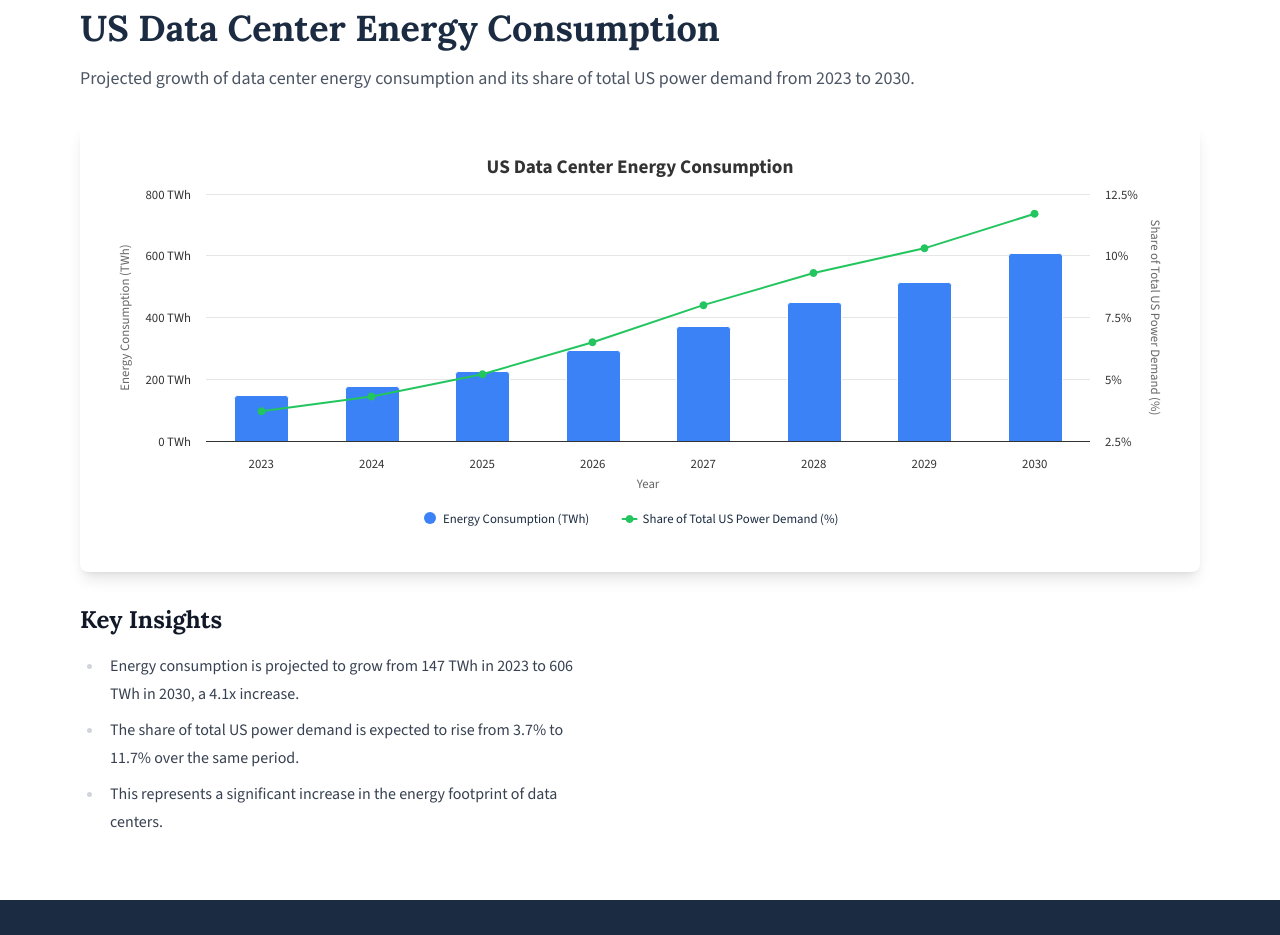
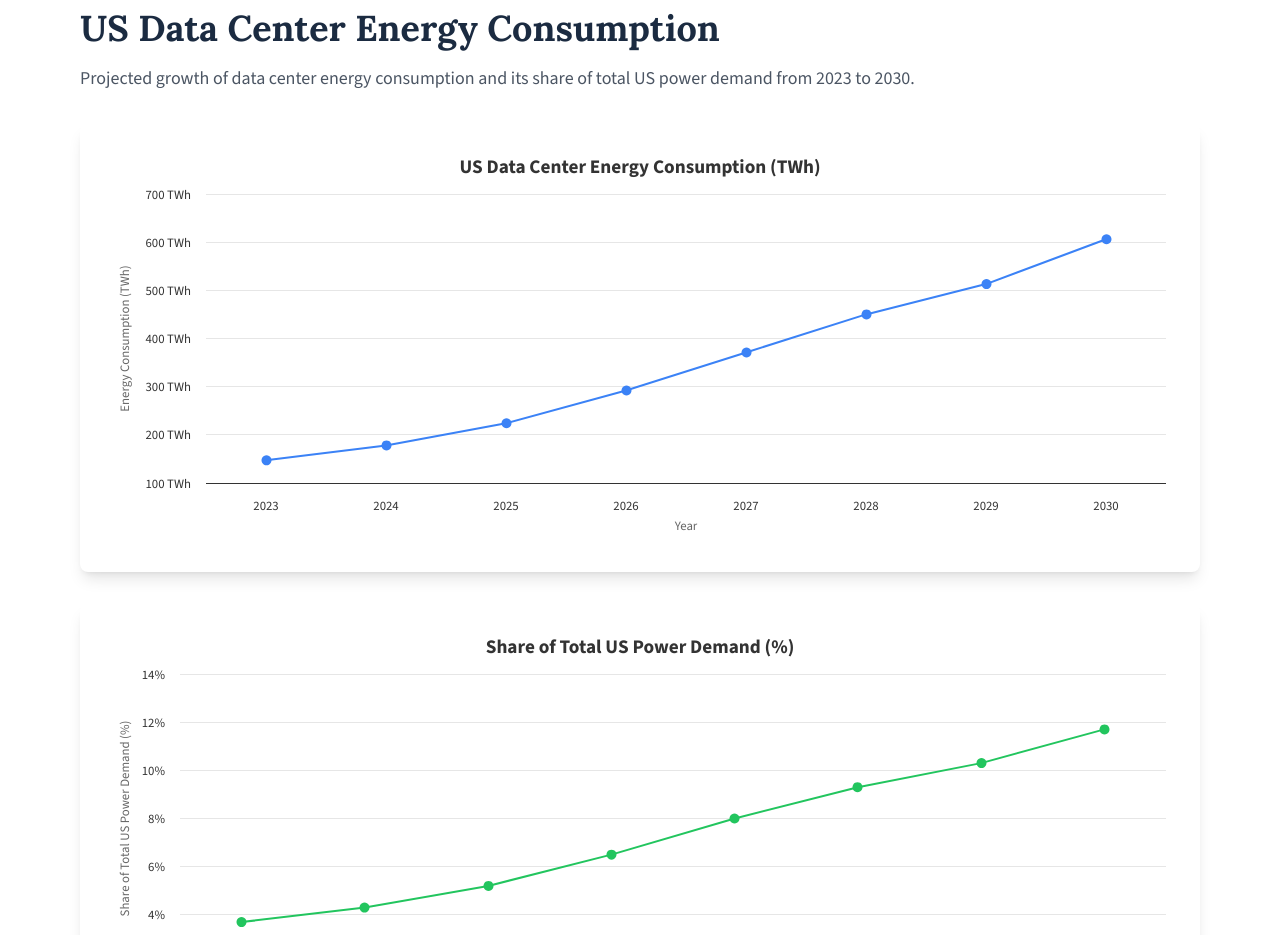
Before and after one commit to Reel48/braydenpelt.com, a Next.js app: page /data-viz/data-center-energy in a window 1280 px wide. Shown: the part 120-1055 px from the top of the page. Built offline with nearby package versions, Linux system fonts and the light colour scheme.

Commit message:
Split data center energy chart into two separate line graphs and add McKinsey source citation

```diff
--- a/app/data-viz/data-center-energy/page.tsx
+++ b/app/data-viz/data-center-energy/page.tsx
@@ -13,12 +13,12 @@ export default function DataCenterEnergyPage() {
   const energyConsumption = [147, 178, 224, 292, 371, 450, 513, 606] // TWh
   const shareOfTotal = [3.7, 4.3, 5.2, 6.5, 8.0, 9.3, 10.3, 11.7] // Percentage
 
-  const options: Highcharts.Options = {
+  const energyOptions: Highcharts.Options = {
     chart: {
-      type: 'column',
+      type: 'line',
     },
     title: {
-      text: 'US Data Center Energy Consumption',
+      text: 'US Data Center Energy Consumption (TWh)',
     },
     xAxis: {
       categories: years.map(String),
@@ -26,8 +26,7 @@ export default function DataCenterEnergyPage() {
         text: 'Year',
       },
     },
-    yAxis: [
-      {
+    yAxis: {
       title: {
         text: 'Energy Consumption (TWh)',
       },
@@ -35,51 +34,68 @@ export default function DataCenterEnergyPage() {
         format: '{value} TWh',
       },
     },
+    tooltip: {
+      formatter: function (this: any): string {
+        return `<b>${this.x}</b><br/>Energy Consumption: <b>${this.y} TWh</b>`
+      },
+    },
+    series: [
       {
+        name: 'Energy Consumption (TWh)',
+        type: 'line',
+        data: energyConsumption,
+        color: '#3b82f6', // blue-500
+        marker: {
+          enabled: true,
+          radius: 5,
+        },
+      },
+    ],
+    legend: {
+      enabled: false,
+    },
+  }
+
+  const shareOptions: Highcharts.Options = {
+    chart: {
+      type: 'line',
+    },
+    title: {
+      text: 'Share of Total US Power Demand (%)',
+    },
+    xAxis: {
+      categories: years.map(String),
+      title: {
+        text: 'Year',
+      },
+    },
+    yAxis: {
       title: {
         text: 'Share of Total US Power Demand (%)',
       },
       labels: {
         format: '{value}%',
       },
-        opposite: true,
     },
-    ],
     tooltip: {
-      shared: true,
       formatter: function (this: any): string {
-        const point = this.points?.[0]
-        const point2 = this.points?.[1]
-        if (!point || !point2) return ''
-        return `
-          <b>${point.category}</b><br/>
-          Energy Consumption: <b>${point.y} TWh</b><br/>
-          Share of Total: <b>${point2.y}%</b>
-        `
+        return `<b>${this.x}</b><br/>Share of Total: <b>${this.y}%</b>`
       },
     },
     series: [
-      {
-        name: 'Energy Consumption (TWh)',
-        type: 'column',
-        data: energyConsumption,
-        color: '#3b82f6', // blue-500
-        yAxis: 0,
-      },
       {
         name: 'Share of Total US Power Demand (%)',
         type: 'line',
         data: shareOfTotal,
         color: '#22c55e', // green-500
-        yAxis: 1,
         marker: {
           enabled: true,
-          radius: 4,
+          radius: 5,
         },
       },
     ],
     legend: {
-      enabled: true,
+      enabled: false,
     },
   }
 
@@ -90,8 +106,20 @@ export default function DataCenterEnergyPage() {
         Projected growth of data center energy consumption and its share of total US power demand from 2023 to 2030.
       </p>
 
-      <div className="bg-white dark:bg-gray-800 p-6 rounded-lg shadow-lg mb-8">
-        <HighchartsChart options={options} />
+      <div className="space-y-8 mb-8">
+        <div className="bg-white dark:bg-gray-800 p-6 rounded-lg shadow-lg">
+          <HighchartsChart options={energyOptions} />
+        </div>
+
+        <div className="bg-white dark:bg-gray-800 p-6 rounded-lg shadow-lg">
+          <HighchartsChart options={shareOptions} />
+        </div>
+      </div>
+
+      <div className="mb-8 p-4 bg-gray-50 dark:bg-gray-900 rounded-lg border border-gray-200 dark:border-gray-700">
+        <p className="text-sm text-gray-600 dark:text-gray-400 italic">
+          Source: Global Energy Perspective 2023, McKinsey, October 18, 2023; McKinsey analysis
+        </p>
       </div>
 
       <div className="mt-8 prose dark:prose-invert">
```
Lines whose indentation alone changed are shown as unchanged.
